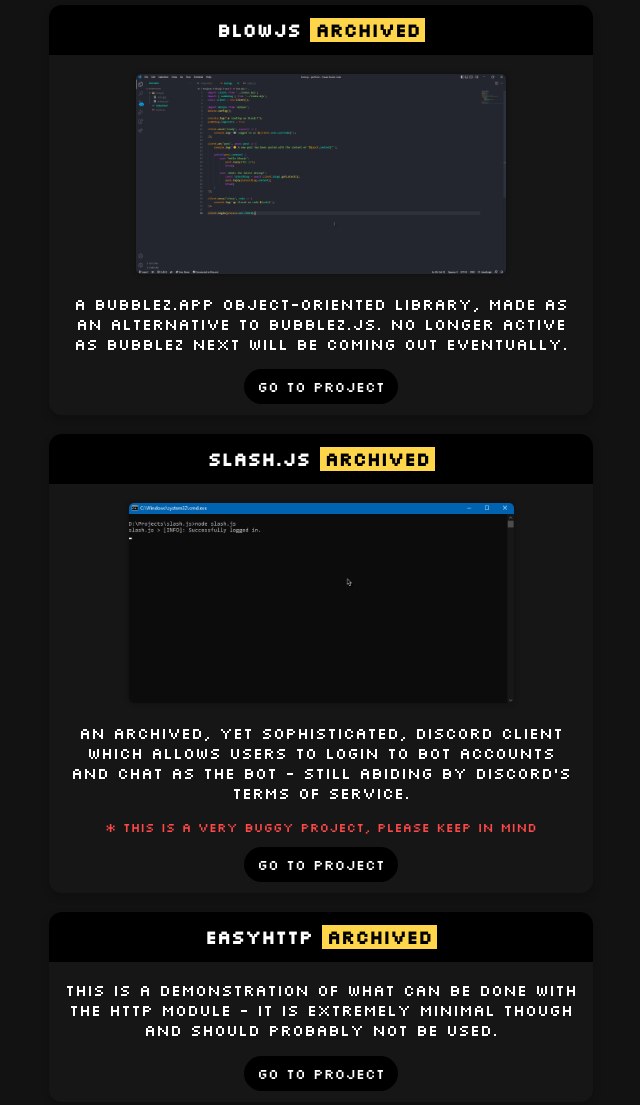
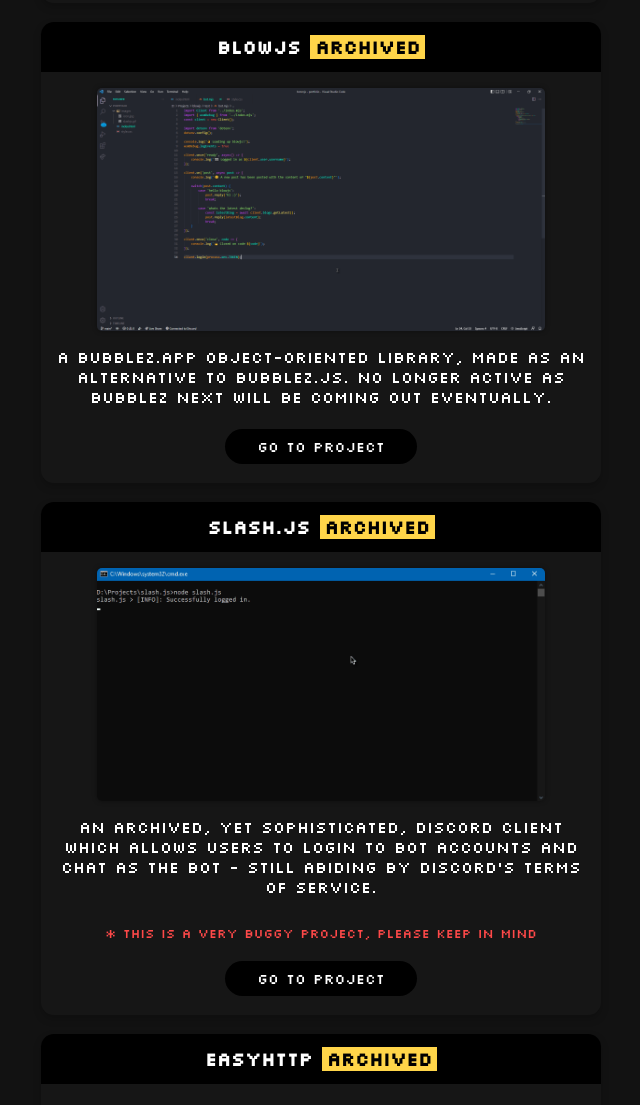
Before and after one commit to asciidude/asciidude.github.io, a plain HTML site: page index.html in a window 1280 px wide. Shown: the part 958-2063 px from the top of the page, without its empty margins (319-959 px from the left). Drawn offline with Linux system fonts and the light colour scheme.

Commit message:
Cmon man always make your websites responsive

```diff
--- a/index.html
+++ b/index.html
@@ -2,9 +2,9 @@
 
 <html lang="en">
     <head>
-        <meta charset="UTF-8">
-        <meta http-equiv="X-UA-Compatible" content="IE=edge">
-        <meta name="viewport" content="width=device-width, initial-scale=1.0">
+        <meta charset="UTF-8" />
+        <meta http-equiv="X-UA-Compatible" content="IE=edge" />
+        <meta name="viewport" content="width=device-width, initial-scale=1.0" />
         <title>asciidude — portfolio</title>
 
         <script
@@ -12,20 +12,19 @@
             crossorigin="anonymous"
         ></script>
 
-        <link rel="stylesheet" href="style.css">
+        <link rel="stylesheet" href="style.css" />
     </head>
 
     <body>
         <div class="text-center">
-            <p class="tag tag-yellow mt-0">This website does not support mobile devices.</p>
-
             <div class="mw-50 center-mw-50">
                 <div class="mt-3"></div>
                 <img
                     src="images/pfp.png"
-                    class="rounded-circle"
-                    width="150" height="150"
-                >
+                    class="rounded-circle avatar"
+                    width="150"
+                    height="150"
+                />
 
                 <p class="mt-3-sm">
                     Hello, <strong>asciidude</strong>!
@@ -33,17 +32,27 @@
                 </p>
 
                 <h2 class="mb-1"><strong>About me</strong></h2>
-                <hr>
+                <hr />
                 <div class="margin-fix">
                     <p>I'm a 16-year-old enthusiastic programmer.</p>
-                    <p>My curiosity fuels the need to learn new things, focusing primarily on the topics I <strong>don't</strong> know, rather than the ones I do.</p>
-                    <p class="mb-0"><strong>"A man who dares to waste one hour of time has not discovered the value of life"</strong></p>
+                    <p>
+                        My curiosity fuels the need to learn new things,
+                        focusing primarily on the topics I
+                        <strong>don't</strong> know, rather than the ones I do.
+                    </p>
+                    <p class="mb-0">
+                        <strong
+                            >"A man who dares to waste one hour of time has not
+                            discovered the value of life"</strong
+                        >
+                    </p>
                     <p class="mt-0">— Charles Darwin</p>
                 </div>
 
                 <h2 class="mb-1"><strong>My projects</strong></h2>
-                <hr>
+                <hr />
 
+                <div class="container">
                     <div class="mb-2"></div>
                     <div class="card">
                         <h3 class="card-title">
@@ -54,13 +63,17 @@
                             src="images/atlis.png"
                             class="rounded shadow"
                             height="200"
+                        />
+                        <p class="card-content">
+                            A social media platform, meant to provide users with
+                            a safe environment for all ages.
+                        </p>
+                        <div class="card-padding-top"></div>
+                        <a class="button" href="https://atlis.cc/"
+                            >Go to project</a
                         >
-                    <p class="card-content">A social media platform, meant to provide users with a safe environment for all ages.</p>
-                    <div class="card-padding-top"></div>
-                    <a class="button" href="https://atlis.cc/">Go to project</a>
                         <div class="card-padding"></div>
                     </div>
-
                     <div class="mb-2"></div>
                     <div class="card">
                         <h3 class="card-title">
@@ -71,10 +84,18 @@
                             src="images/blowjs.png"
                             class="rounded shadow"
                             height="200"
+                        />
+                        <p class="card-content">
+                            A Bubblez.app object-oriented library, made as an
+                            alternative to bubblez.js. No longer active as
+                            Bubblez Next will be coming out eventually.
+                        </p>
+                        <div class="card-padding-top"></div>
+                        <a
+                            class="button"
+                            href="https://github.com/asciidude/blowjs"
+                            >Go to project</a
                         >
-                    <p class="card-content">A Bubblez.app object-oriented library, made as an alternative to bubblez.js. No longer active as Bubblez Next will be coming out eventually.</p>
-                    <div class="card-padding-top"></div>
-                    <a class="button" href="https://github.com/asciidude/blowjs">Go to project</a>
                         <div class="card-padding"></div>
                     </div>
 
@@ -88,11 +109,22 @@
                             src="images/slashjs.gif"
                             class="rounded shadow"
                             height="200"
+                        />
+                        <p class="card-content">
+                            An archived, yet sophisticated, Discord client which
+                            allows users to login to bot accounts and chat as
+                            the bot - still abiding by Discord's Terms of
+                            Service.
+                        </p>
+                        <p class="card-content text-red text-sm">
+                            * This is a very buggy project, please keep in mind
+                        </p>
+                        <div class="card-padding-top"></div>
+                        <a
+                            class="button"
+                            href="https://github.com/asciidude/slash.js"
+                            >Go to project</a
                         >
-                    <p class="card-content">An archived, yet sophisticated, Discord client which allows users to login to bot accounts and chat as the bot - still abiding by Discord's Terms of Service.</p>
-                    <p class="card-content text-red text-sm">* This is a very buggy project, please keep in mind</p>
-                    <div class="card-padding-top"></div>
-                    <a class="button" href="https://github.com/asciidude/slash.js">Go to project</a>
                         <div class="card-padding"></div>
                     </div>
 
@@ -102,9 +134,17 @@
                             easyhttp
                             <span class="tag tag-yellow">Archived</span>
                         </h3>
-                    <p class="card-content">This is a demonstration of what can be done with the HTTP module - it is extremely minimal though and should probably not be used.</p>
+                        <p class="card-content">
+                            This is a demonstration of what can be done with the
+                            HTTP module - it is extremely minimal though and
+                            should probably not be used.
+                        </p>
                         <div class="card-padding-top"></div>
-                    <a class="button" href="https://github.com/asciidude/easyhttp">Go to project</a>
+                        <a
+                            class="button"
+                            href="https://github.com/asciidude/easyhttp"
+                            >Go to project</a
+                        >
                         <div class="card-padding"></div>
                     </div>
 
@@ -114,9 +154,18 @@
                             autopassive
                             <span class="tag tag-yellow">Archived</span>
                         </h3>
-                    <p class="card-content">A FiveM plugin, created for roleplay servers that experience lots of RDM. It was my first real project with FiveM, and lasted about 3 days of development before it had all the features it needed (and more).</p>
+                        <p class="card-content">
+                            A FiveM plugin, created for roleplay servers that
+                            experience lots of RDM. It was my first real project
+                            with FiveM, and lasted about 3 days of development
+                            before it had all the features it needed (and more).
+                        </p>
                         <div class="card-padding-top"></div>
-                    <a class="button" href="https://github.com/asciidude/autopassive">Go to project</a>
+                        <a
+                            class="button"
+                            href="https://github.com/asciidude/autopassive"
+                            >Go to project</a
+                        >
                         <div class="card-padding"></div>
                     </div>
 
@@ -126,10 +175,19 @@
                             Akins
                             <span class="tag tag-yellow">Archived</span>
                         </h3>
-                    <p class="card-content">A minimalistic Python code editor, written in as little code as possible while also being user-friendly.</p>
+                        <p class="card-content">
+                            A minimalistic Python code editor, written in as
+                            little code as possible while also being
+                            user-friendly.
+                        </p>
                         <div class="card-padding-top"></div>
-                    <a class="button" href="https://github.com/asciidude/Akins">Go to project</a>
+                        <a
+                            class="button"
+                            href="https://github.com/asciidude/Akins"
+                            >Go to project</a
+                        >
                         <div class="card-padding"></div>
+                    </div>
                 </div>
             </div>
         </div>
--- a/style.css
+++ b/style.css
@@ -1,10 +1,10 @@
-@import url('https://fonts.googleapis.com/css2?family=Silkscreen&display=swap');
+@import url("https://fonts.googleapis.com/css2?family=Silkscreen&display=swap");
 
 body {
     margin: 0;
     background: #121212;
     color: white;
-    font-family: 'Silkscreen', cursive;
+    font-family: "Silkscreen", cursive;
 }
 
 a {
@@ -35,26 +35,52 @@ hr {
     width: 100%;
 }
 
-.mb-ft { margin-bottom: 3rem; }
+.mb-ft {
+    margin-bottom: 3rem;
+}
 
 .button {
     color: white;
     background: black;
     padding: 0.5rem;
-    padding-left: 0.8rem;
-    padding-right: 0.8rem;
+    padding-left: 2rem;
+    padding-right: 2rem;
+    width: fit-content;
     border: none;
     border-radius: 50rem;
     font-size: 0.9rem;
 }
 
+.avatar {
+    width: 150px;
+    height: 150px;
+}
+
+img {
+    position: relative;
+    width: 80%;
+    height: auto;
+}
+
 .card {
-    margin-left: 8rem;
-    margin-right: 8rem;
+    display: flex;
+    flex-direction: column;
+    align-items: center;
+    width: 70%;
     border-radius: 0.8rem;
     background-color: #161616;
-    box-shadow: 0 4px 8px 0 rgba(0,0,0,0.2);
+    box-shadow: 0 4px 8px 0 rgba(0, 0, 0, 0.2);
     transition: 0.3s;
+}
+
+@media (max-width: 640px) {
+    .card {
+        width: 90%;
+    }
+
+    img {
+        width: 90%;
+    }
 }
 
 .card-content {
@@ -63,44 +89,88 @@ hr {
 }
 
 .card-title {
-    padding: 0.8rem;
+    padding-top: 0.8rem;
+    padding-bottom: 0.8rem;
+    margin: 0;
     background: black;
+    width: 100%;
+    margin-bottom: 1rem;
     border-radius: 0.8rem 0.8rem 0 0;
 }
 
-.card-padding-top { padding: 0.2rem; }
-.card-padding { padding: 0.6rem; }
+.card-padding-top {
+    padding: 0.2rem;
+}
+.card-padding {
+    padding: 0.6rem;
+}
 
 .margin-fix {
     margin-left: 5rem;
     margin-right: 5rem;
 }
 
-.mw-50 { max-width: 50rem; }
+.mw-50 {
+    max-width: 50rem;
+}
 .center-mw-50 {
     margin-left: auto;
     margin-right: auto;
 }
 
-.mt-0 { margin-top: 0; }
-.mb-0 { margin-bottom: 0; }
-.mb-1 { margin-bottom: 0.5rem; }
-.mb-2 { margin-bottom: 1.2rem; }
-.text-center { text-align: center; }
-.mt-3-sm { margin-top: 0.3rem; }
-.mt-3 { margin-top: 1.3rem; }
-.rounded-circle { border-radius: 50rem; }
-.rounded { border-radius: 5px; }
-.shadow { box-shadow: rgba(0,0,0,0.4) 0 0 5px; }
-.text-sm { font-size: 0.8rem; }
-.text-red { color: rgb(255, 73, 73); }
+.container {
+    display: flex;
+    align-items: center;
+    justify-content: center;
+    flex-direction: column;
+    width: 100%;
+}
+
+.mt-0 {
+    margin-top: 0;
+}
+.mb-0 {
+    margin-bottom: 0;
+}
+.mb-1 {
+    margin-bottom: 0.5rem;
+}
+.mb-2 {
+    margin-bottom: 1.2rem;
+}
+.text-center {
+    text-align: center;
+}
+.mt-3-sm {
+    margin-top: 0.3rem;
+}
+.mt-3 {
+    margin-top: 1.3rem;
+}
+.rounded-circle {
+    border-radius: 50rem;
+}
+.rounded {
+    border-radius: 5px;
+}
+.shadow {
+    box-shadow: rgba(0, 0, 0, 0.4) 0 0 5px;
+}
+.text-sm {
+    font-size: 0.8rem;
+}
+.text-red {
+    color: rgb(255, 73, 73);
+}
 
 .tag {
     padding-left: 5px;
     padding-right: 5px;
 }
 
-.tag-red { background: rgb(255, 73, 73); }
+.tag-red {
+    background: rgb(255, 73, 73);
+}
 
 .tag-yellow {
     background: rgb(255, 213, 73);
```
Lines whose indentation alone changed are shown as unchanged.
